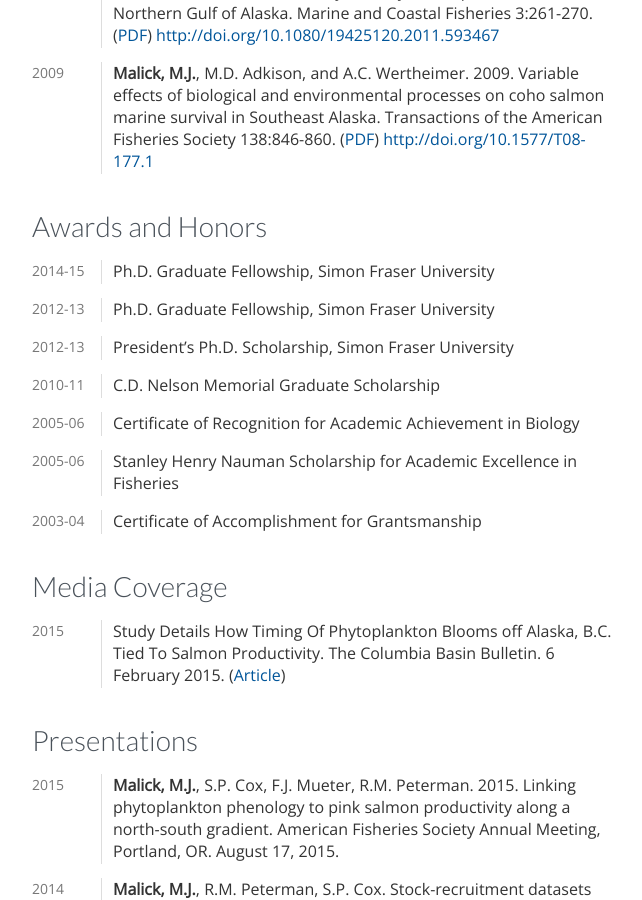
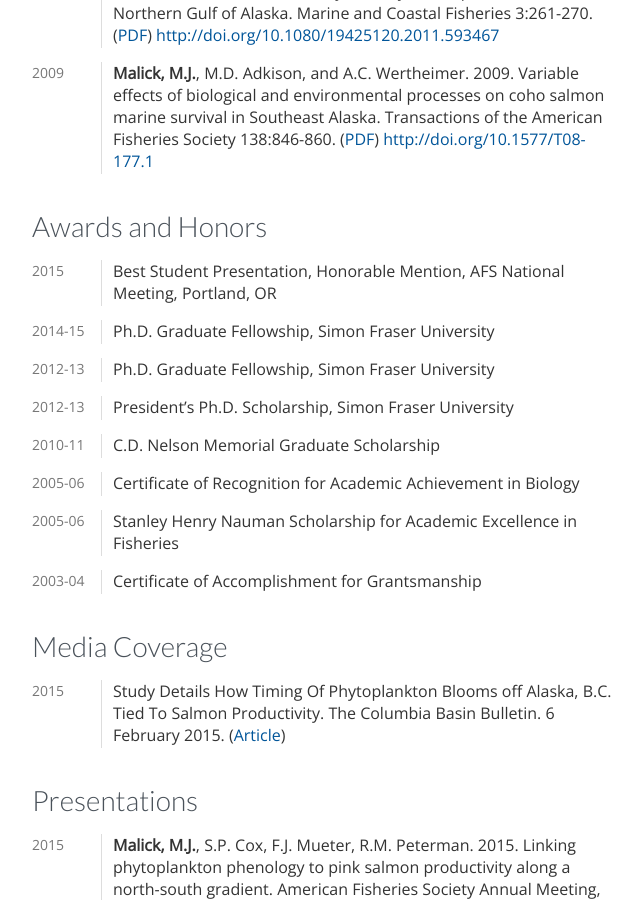
Before and after one commit to michaelmalick/michaelmalick.github.io, a Jekyll site: the page built from cv/index.md, in a window 1280 px wide and 900 px high, scrolled down 1153 px. Shown: the whole window, without its empty margins (438-1080 px from the left). Built offline with Jekyll 4.4.1, drawn with Linux system fonts in a browser that asks for light colours; Markdown is read by kramdown in place of the engine named in the settings.

Commit message:
Added AFS presentation award to CV

```diff
--- a/cv/index.md
+++ b/cv/index.md
@@ -85,6 +85,9 @@ In press
 
 Awards and Honors
 ---------
+
+2015
+:   Best Student Presentation, Honorable Mention, AFS National Meeting, Portland, OR
 
 2014-15
 :   Ph.D. Graduate Fellowship, Simon Fraser University
```
Also changed, not shown: cv/malick-cv.md (+3 -0 lines), 1 other file.
